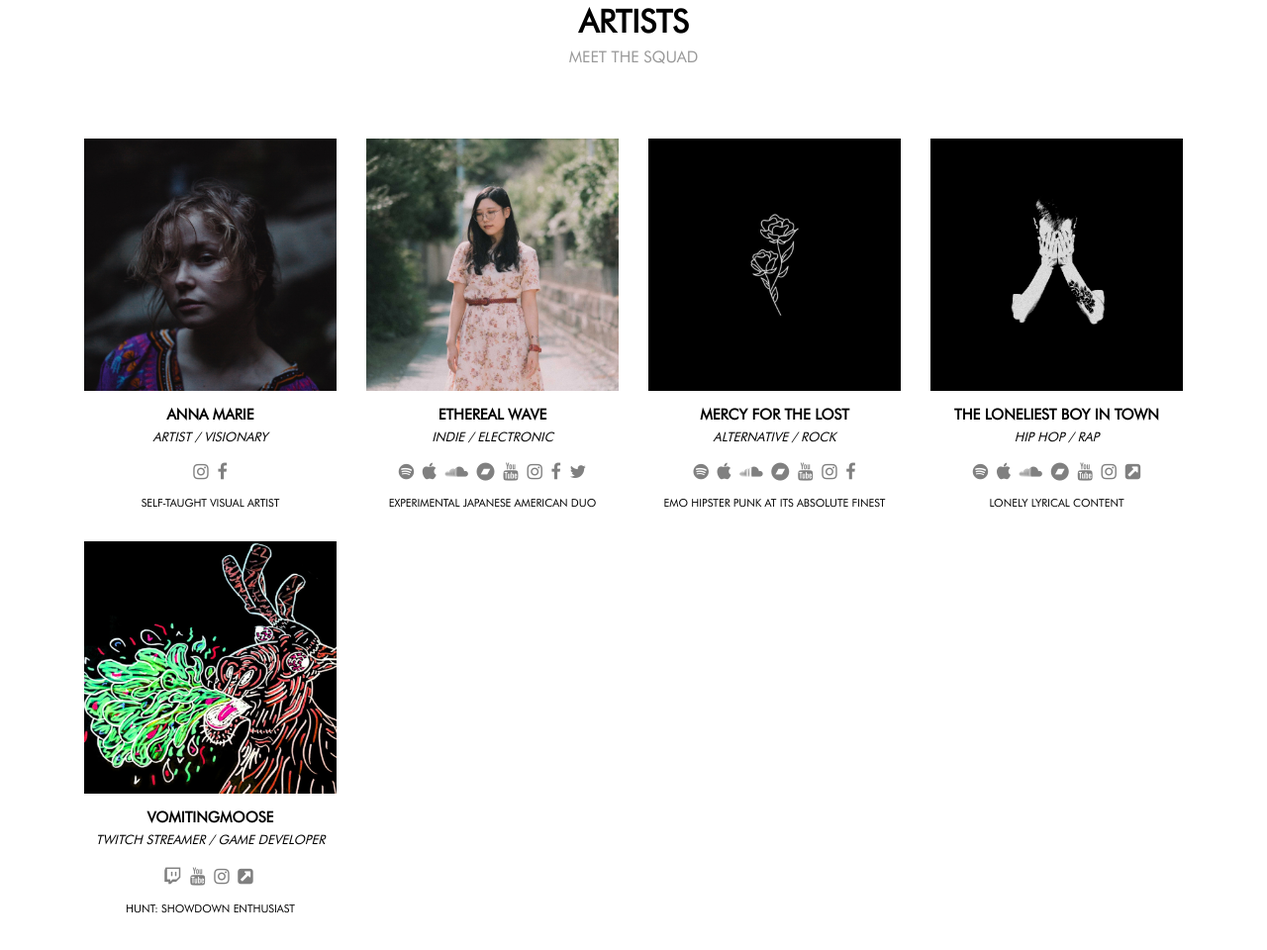
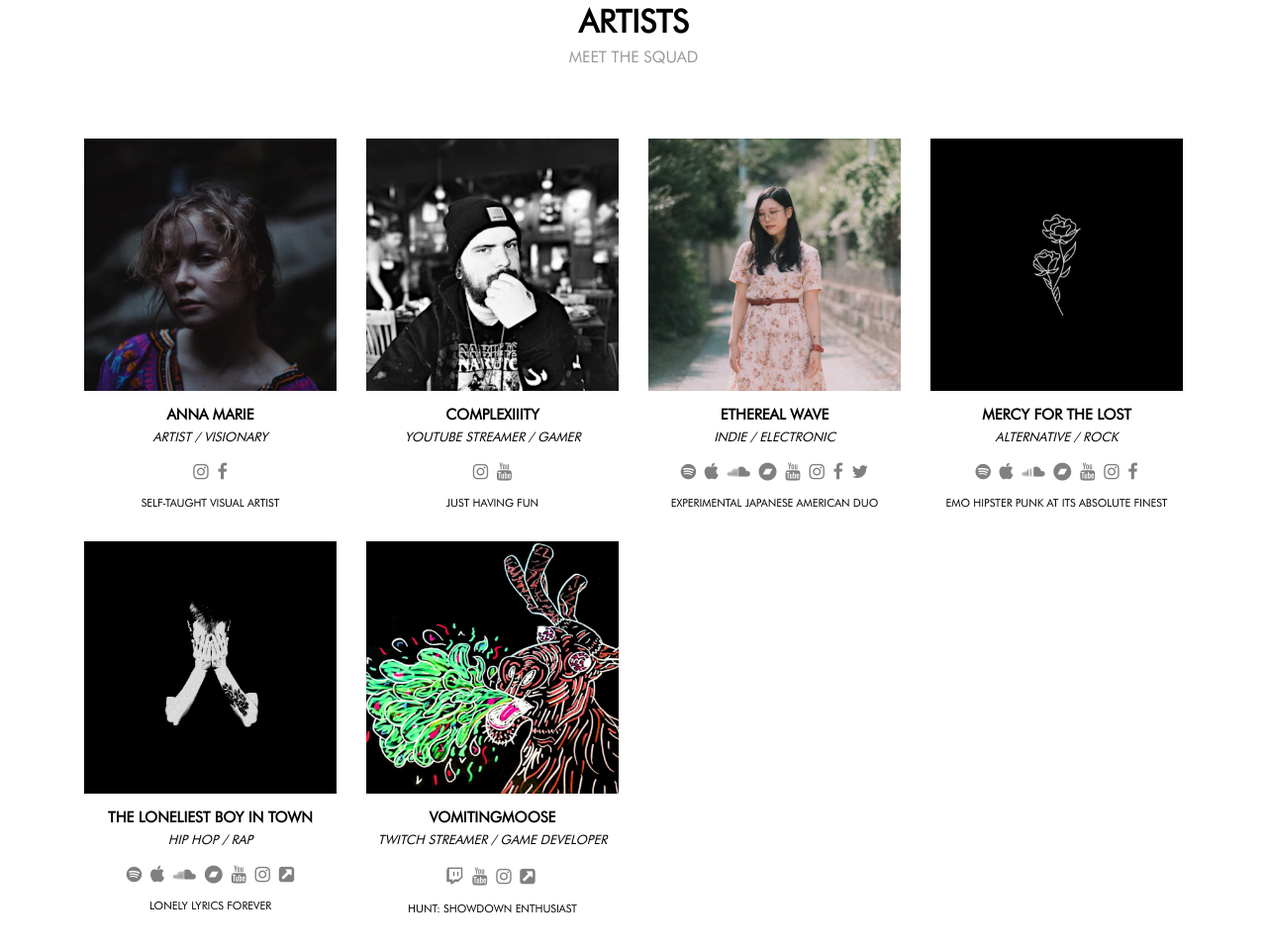
Before and after one commit to michaelscottsims/lonelysquad.github.io, a plain HTML site: page index.html in a window 1280 px wide. Shown: the part 1275-2235 px from the top of the page at 99% size. Drawn offline with Linux system fonts and the light colour scheme; some icons are missing; files whose address does not match are found by name.

Commit message:
complexiiity
newest squad member! <3

```diff
--- a/index.html
+++ b/index.html
@@ -129,6 +129,19 @@
                 </div>
             </div>
 
+            <div class="col-lg-3 col-md-6">
+                <div class="member">
+                    <div class="pic"><img src="img/complex.jpg" alt=""></div>
+                    <h4>COMPLEXIIITY</h4>
+                    <span>YOUTUBE STREAMER / GAMER</span>
+                    <div class="social">
+                      <a href="https://instagram.com/complexiiityyt" target="_blank"><i class="fa fa-instagram"></i></a>
+                      <a href="https://www.youtube.com/channel/UCB6kCTOPDe2ZbMx14WShQ3Q" target="_blank"><i class="fa fa-youtube"></i></a>
+                    </div>
+                    <p id="bio">JUST HAVING FUN</p>
+                </div>
+            </div>
+
             <!-- <div class="col-lg-3 col-md-6">
                 <div class="member">
                   <div class="pic"><img src="img/et.jpg" alt="Enoch Tseng"></div>
@@ -233,7 +246,7 @@
                     <a href="https://instagram.com/theloneliestboyintown" target="_blank"><i class="fa fa-instagram"></i></a>
                     <a href="https://www.theloneliestboyintown.com" target="_blank"><i class="fa fa-external-link-square"></i></a>
                 </div>
-                <p id="bio">LONELY LYRICAL CONTENT</p>
+                <p id="bio">LONELY LYRICS FOREVER</p>
               </div>
             </div>
 
@@ -273,7 +286,7 @@
             <iframe id="yt" class="wow fadeInUp" data-wow-delay="0.2s" width="100%" height="300" src="https://www.youtube.com/embed/L41wN8KCrfI" frameborder="0" allow="accelerometer; autoplay; encrypted-media; gyroscope; picture-in-picture" allowfullscreen></iframe>
             <iframe id="yt" class="wow fadeInUp" data-wow-delay="0.2s" width="100%" height="300" src="https://www.youtube.com/embed/OpEsBBhtEG0" frameborder="0" allow="accelerometer; autoplay; encrypted-media; gyroscope; picture-in-picture" allowfullscreen></iframe>
             <iframe id="yt" class="wow fadeInUp" data-wow-delay="0.2s" width="100%" height="300" src="https://www.youtube.com/embed/eg4Lu6kqpqQ" frameborder="0" allow="accelerometer; autoplay; encrypted-media; gyroscope; picture-in-picture" allowfullscreen></iframe>
-            <iframe id="yt" class="wow fadeInUp" data-wow-delay="0.2s" width="100%" height="300" src="https://www.youtube.com/embed/dnR5z0F-SX4" frameborder="0" allow="accelerometer; autoplay; encrypted-media; gyroscope; picture-in-picture" allowfullscreen></iframe>
+            <!-- <iframe id="yt" class="wow fadeInUp" data-wow-delay="0.2s" width="100%" height="300" src="https://www.youtube.com/embed/dnR5z0F-SX4" frameborder="0" allow="accelerometer; autoplay; encrypted-media; gyroscope; picture-in-picture" allowfullscreen></iframe> -->
 
             <div style="margin-bottom: 44px;" class="col-lg-4 col-md-6 wow fadeInUp" data-wow-delay="0.2s">
               <iframe style="border-radius:12px" src="https://open.spotify.com/embed/album/7tcaSTloV72gm79suNvICq?utm_source=generator" width="300" height="80" frameBorder="0" allowfullscreen="" allow="autoplay; clipboard-write; encrypted-media; fullscreen; picture-in-picture"></iframe>
@@ -363,7 +376,7 @@
                 <li data-filter=".filter-app">ART</li>
                 <!-- <li data-filter=".filter-card">PHOTOS</li> -->
                 <!-- <li data-filter=".filter-logo">VIDEOS</li> -->
-                <li data-filter=".filter-web">OTHER</li>
+                <li data-filter=".filter-web">GAMES</li>
               </ul>
             </div>
           </div>
@@ -431,7 +444,7 @@
               </a>
             </div>
 
-            <div class="col-lg-3 col-md-6 portfolio-item filter-web">
+            <div class="col-lg-3 col-md-6 portfolio-item filter-app">
               <a href="https://www.instagram.com/p/CGC1Fr-BQAs/" target="_blank">
                 <img src="img/portfolio/ambeatleslongboard.jpg" alt="The Beatles Longboard">
                 <div class="details">
```
Also changed, not shown: img/complex.jpg (added), img/complexlogo.jpg (added).
